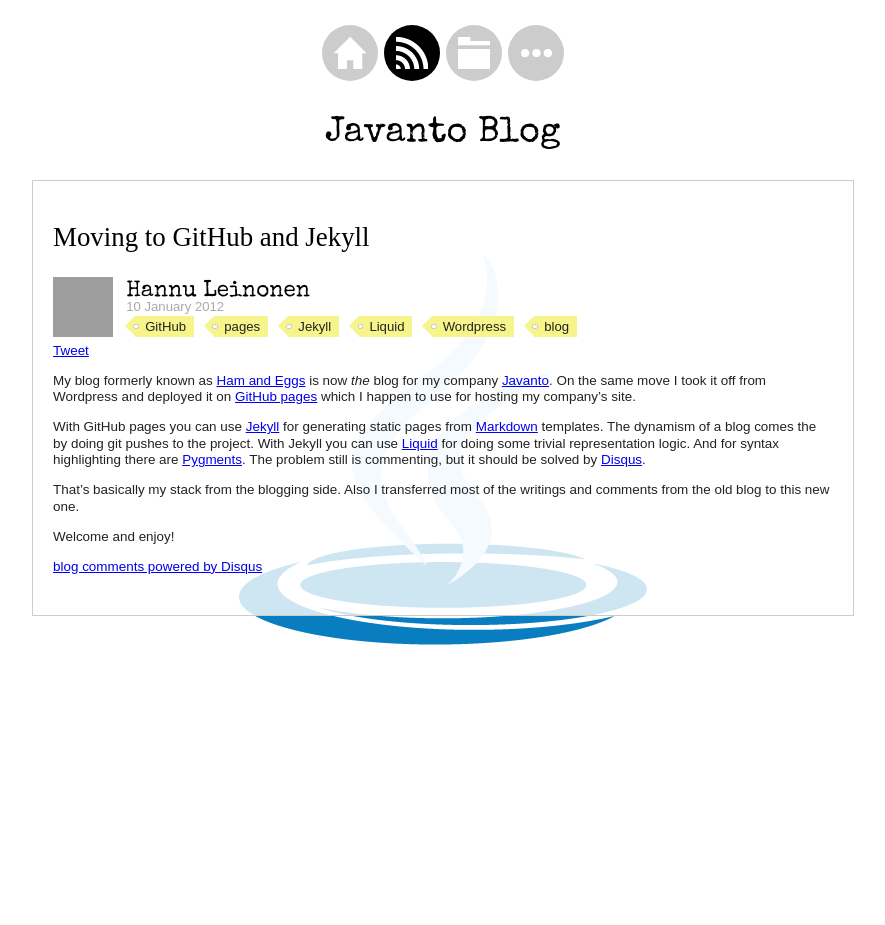
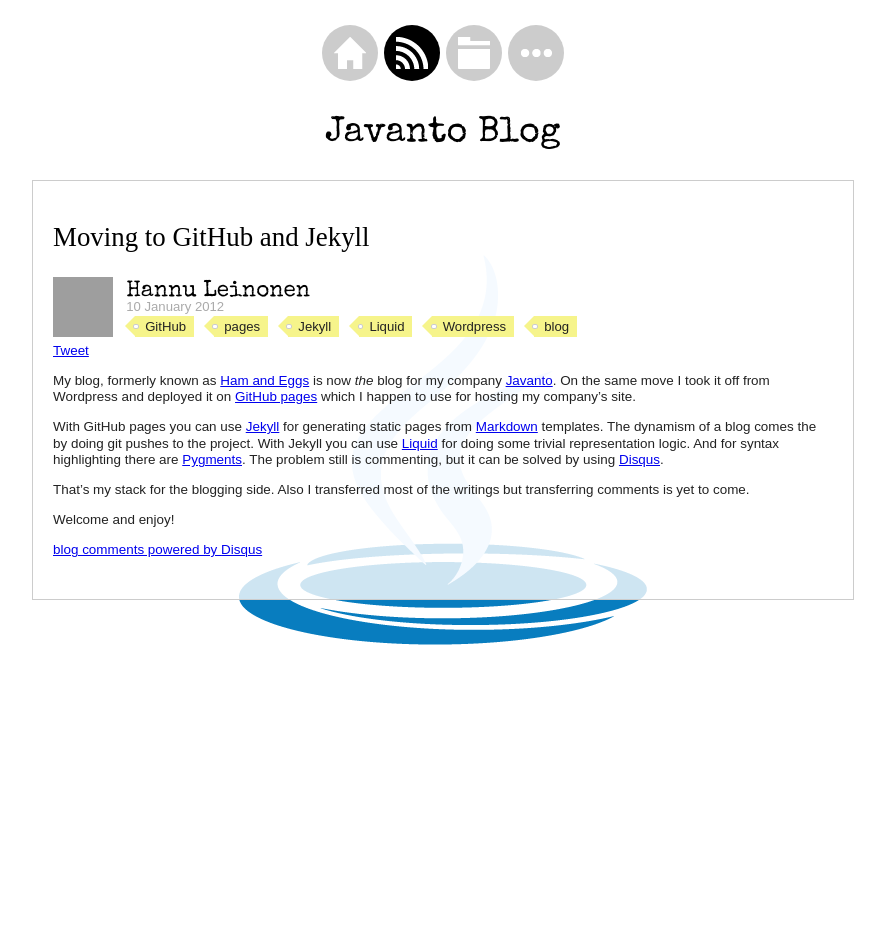
Before and after one commit to javanto/javanto.github.com, a Jekyll site: the page built from blog/_posts/2012-01-10-moving-to-github-and-jekyll.md, in a window 1280 px wide. Shown: the whole page, without its empty margins (197-1082 px from the left). Built offline with Jekyll 4.4.1, drawn with Linux system fonts in a browser that asks for light colours; nearby versions of some CDN libraries; some web fonts are replaced; Markdown is read by kramdown in place of the engine named in the settings; comment, search, counter and statistics services are not loaded; grey boxes are pictures that could not be loaded.

Commit message:
Rephrased the latest blog post.

```diff
--- a/blog/_posts/2012-01-10-moving-to-github-and-jekyll.md
+++ b/blog/_posts/2012-01-10-moving-to-github-and-jekyll.md
@@ -14,10 +14,10 @@
 author: hleinone
 ---
 
-My blog formerly known as [Ham and Eggs](http://hamandeggs.wordpress.com/) is now *the* blog for my company [Javanto](http://javanto.com). On the same move I took it off from Wordpress and deployed it on [GitHub pages](http://github.com/pages) which I happen to use for hosting my company's site.
+My blog, formerly known as [Ham and Eggs](http://hamandeggs.wordpress.com/) is now *the* blog for my company [Javanto](http://javanto.com). On the same move I took it off from Wordpress and deployed it on [GitHub pages](http://github.com/pages) which I happen to use for hosting my company's site.
 
-With GitHub pages you can use [Jekyll](https://github.com/mojombo/jekyll) for generating static pages from [Markdown](http://daringfireball.net/projects/markdown/) templates. The dynamism of a blog comes the by doing git pushes to the project. With Jekyll you can use [Liquid](https://github.com/Shopify/liquid/wiki/Liquid-for-Designers) for doing some trivial representation logic. And for syntax highlighting there are [Pygments](http://pygments.org/). The problem still is commenting, but it should be solved by [Disqus](http://disqus.com/).
+With GitHub pages you can use [Jekyll](https://github.com/mojombo/jekyll) for generating static pages from [Markdown](http://daringfireball.net/projects/markdown/) templates. The dynamism of a blog comes the by doing git pushes to the project. With Jekyll you can use [Liquid](https://github.com/Shopify/liquid/wiki/Liquid-for-Designers) for doing some trivial representation logic. And for syntax highlighting there are [Pygments](http://pygments.org/). The problem still is commenting, but it can be solved by using [Disqus](http://disqus.com/).
 
-That's basically my stack from the blogging side. Also I transferred most of the writings and comments from the old blog to this new one.
+That's my stack for the blogging side. Also I transferred most of the writings but transferring comments is yet to come.
 
 Welcome and enjoy!
```
